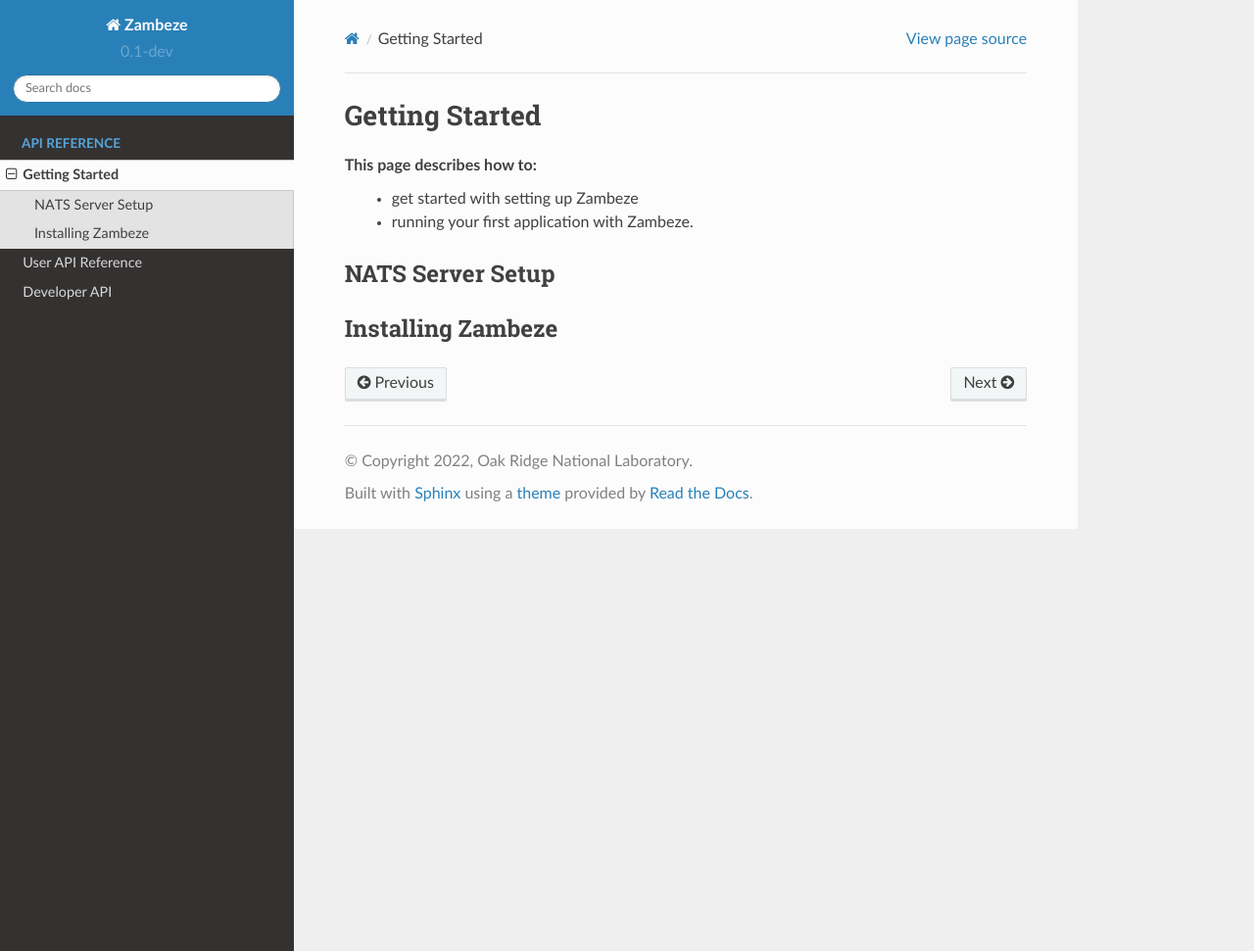
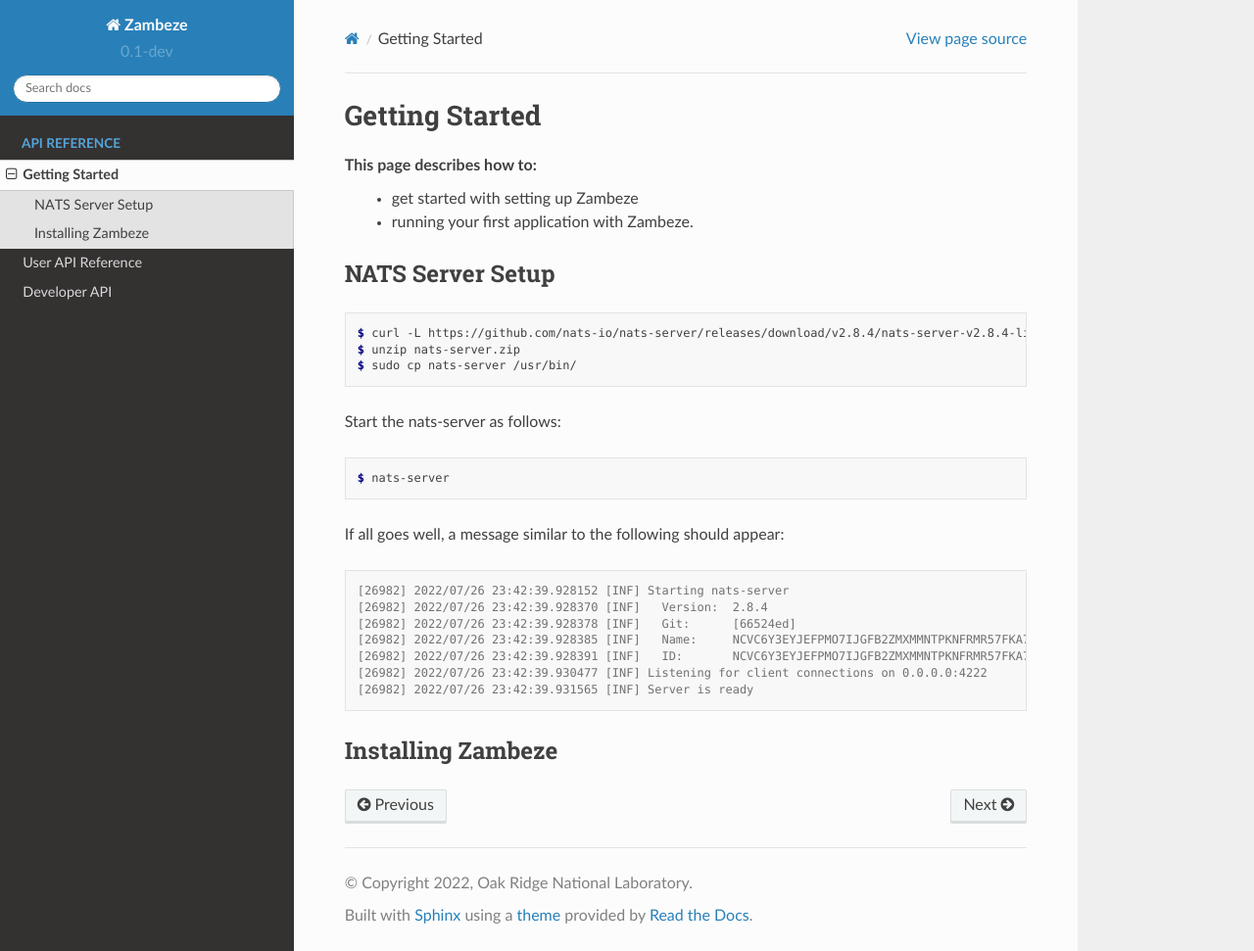
Before and after one commit to ORNL/Zambeze, a Sphinx documentation site: the page built from docs/source/getting_started.rst, in a window 1280 px wide and 971 px high. Shown: the whole window at 98% size. Built offline with Sphinx 7.4.7 and the Read the Docs theme 2.0.0, drawn with Linux system fonts in a browser that asks for light colours.

Commit message:
adding nats setup docs

```diff
--- a/docs/source/getting_started.rst
+++ b/docs/source/getting_started.rst
@@ -8,5 +8,30 @@
 NATS Server Setup
 ------------------
 
+.. code-block:: console
+
+    $ curl -L https://github.com/nats-io/nats-server/releases/download/v2.8.4/nats-server-v2.8.4-linux-amd64.zip -o nats-server.zip
+    $ unzip nats-server.zip
+    $ sudo cp nats-server /usr/bin/
+
+Start the nats-server as follows:
+
+.. code-block:: console
+
+    $ nats-server
+
+If all goes well, a message similar to the following should appear:
+
+.. code-block:: console
+
+    [26982] 2022/07/26 23:42:39.928152 [INF] Starting nats-server
+    [26982] 2022/07/26 23:42:39.928370 [INF]   Version:  2.8.4
+    [26982] 2022/07/26 23:42:39.928378 [INF]   Git:      [66524ed]
+    [26982] 2022/07/26 23:42:39.928385 [INF]   Name:     NCVC6Y3EYJEFPMO7IJGFB2ZMXMMNTPKNFRMR57FKA7FDV46R2VFWDNCF
+    [26982] 2022/07/26 23:42:39.928391 [INF]   ID:       NCVC6Y3EYJEFPMO7IJGFB2ZMXMMNTPKNFRMR57FKA7FDV46R2VFWDNCF
+    [26982] 2022/07/26 23:42:39.930477 [INF] Listening for client connections on 0.0.0.0:4222
+    [26982] 2022/07/26 23:42:39.931565 [INF] Server is ready
+
+
 Installing Zambeze
 -------------------
```
